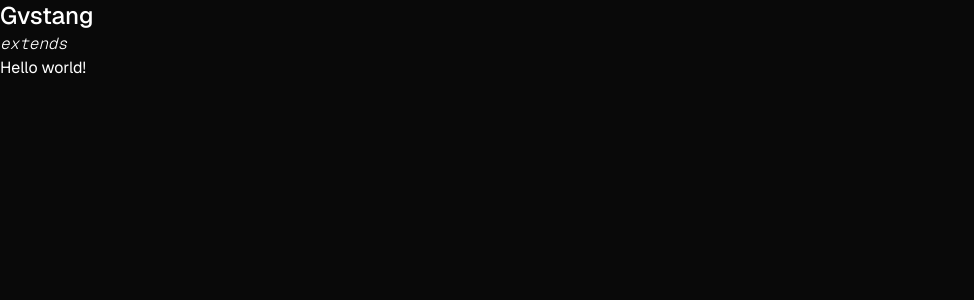
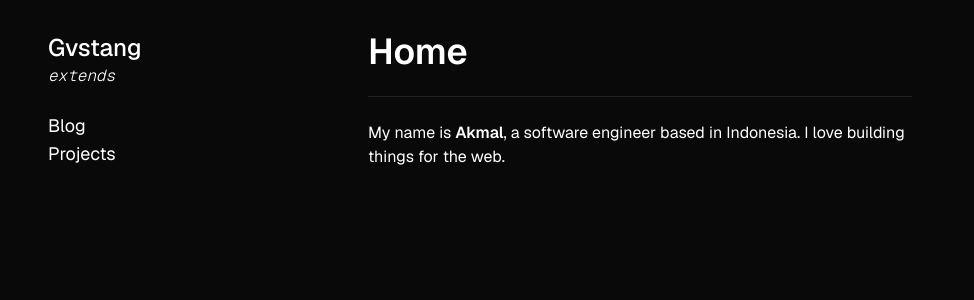
Before and after one commit to rapelista/gvstang, a Next.js app: page / in a window 1280 px wide. Shown: the top 300 px of the page, without its empty margins (0-974 px from the left). Built offline with nearby package versions, Linux system fonts and the light colour scheme.

Commit message:
feat: restructure layout and enhance Home component with introductory content

```diff
--- a/src/app/layout.tsx
+++ b/src/app/layout.tsx
@@ -1,3 +1,4 @@
+import Link from "next/link";
 import { Suspense } from "react";
 import { BrandLoading } from "~/components/brand-loading";
 import { BrandWrapper } from "~/components/brand-wrapper";
@@ -19,11 +20,30 @@ export default function RootLayout({
     <html lang="en" className={cn(fontSans.variable, fontMono.variable)}>
       <body>
         <div className="container mx-auto max-w-[1440px]">
-          <Suspense fallback={<BrandLoading />}>
-            <BrandWrapper />
-          </Suspense>
+          <div
+            className={cn(
+              "grid md:grid-cols-3 lg:grid-cols-4",
+              "pt-4 [&>*]:px-6 gap-y-6",
+              "md:pt-8 md:[&>*]:px-12 md:gap-y-12"
+            )}
+          >
+            <div className="space-y-6">
+              <Suspense fallback={<BrandLoading />}>
+                <BrandWrapper />
+              </Suspense>
 
-          {children}
+              <ul className="text-lg">
+                <li>
+                  <Link href="#">Blog</Link>
+                </li>
+                <li>
+                  <Link href="#">Projects</Link>
+                </li>
+              </ul>
+            </div>
+
+            {children}
+          </div>
         </div>
       </body>
     </html>
--- a/src/app/page.tsx
+++ b/src/app/page.tsx
@@ -1,7 +1,16 @@
 export default function Home() {
   return (
-    <main>
-      <div>Hello world!</div>
-    </main>
+    <>
+      <main className="md:col-span-2 space-y-6">
+        <h1 className="text-4xl font-semibold">Home</h1>
+
+        <hr className="opacity-10" />
+
+        <p>
+          My name is <span className="font-semibold">Akmal</span>, a software
+          engineer based in Indonesia. I love building things for the web.
+        </p>
+      </main>
+    </>
   );
 }
```
